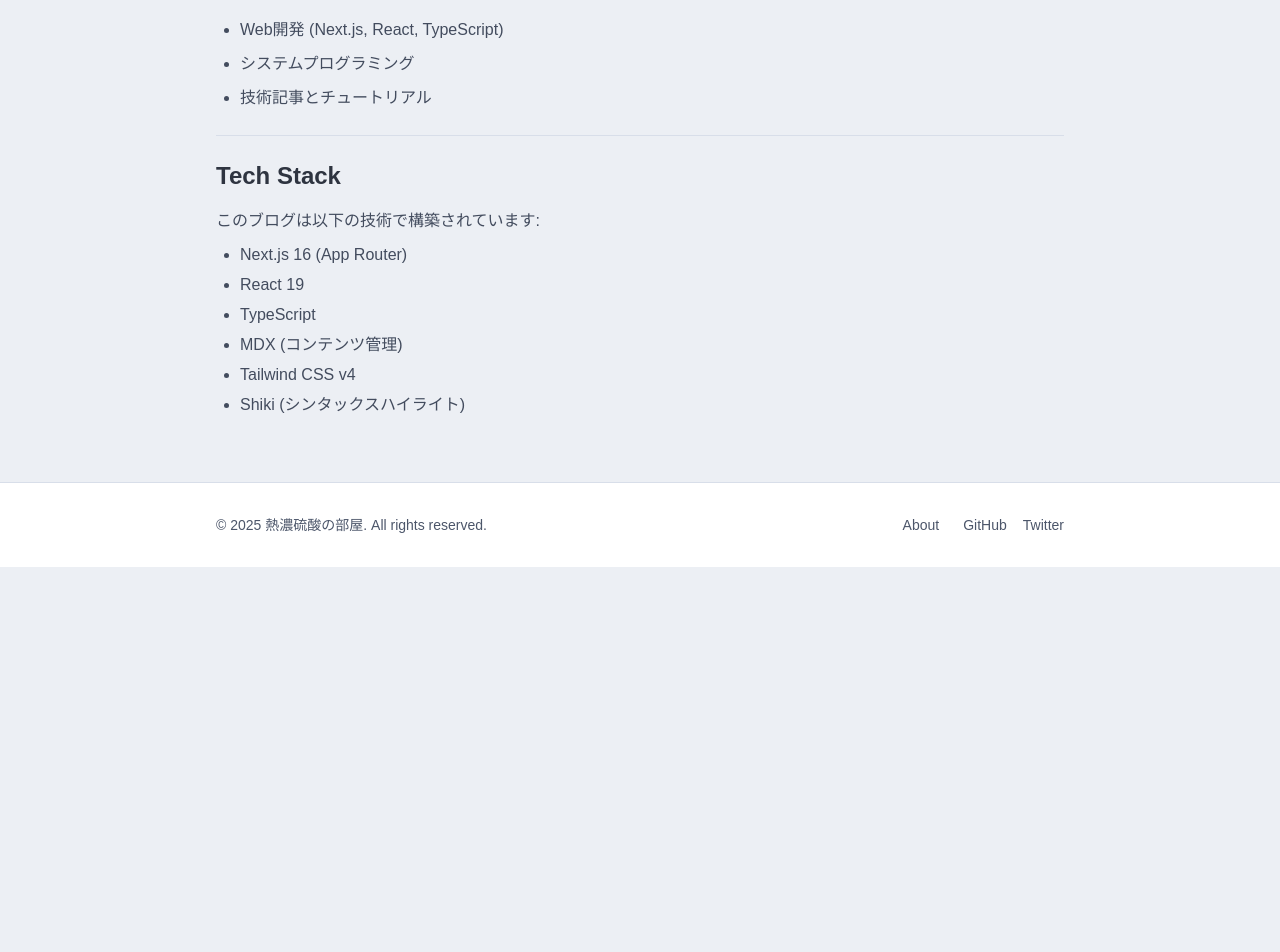
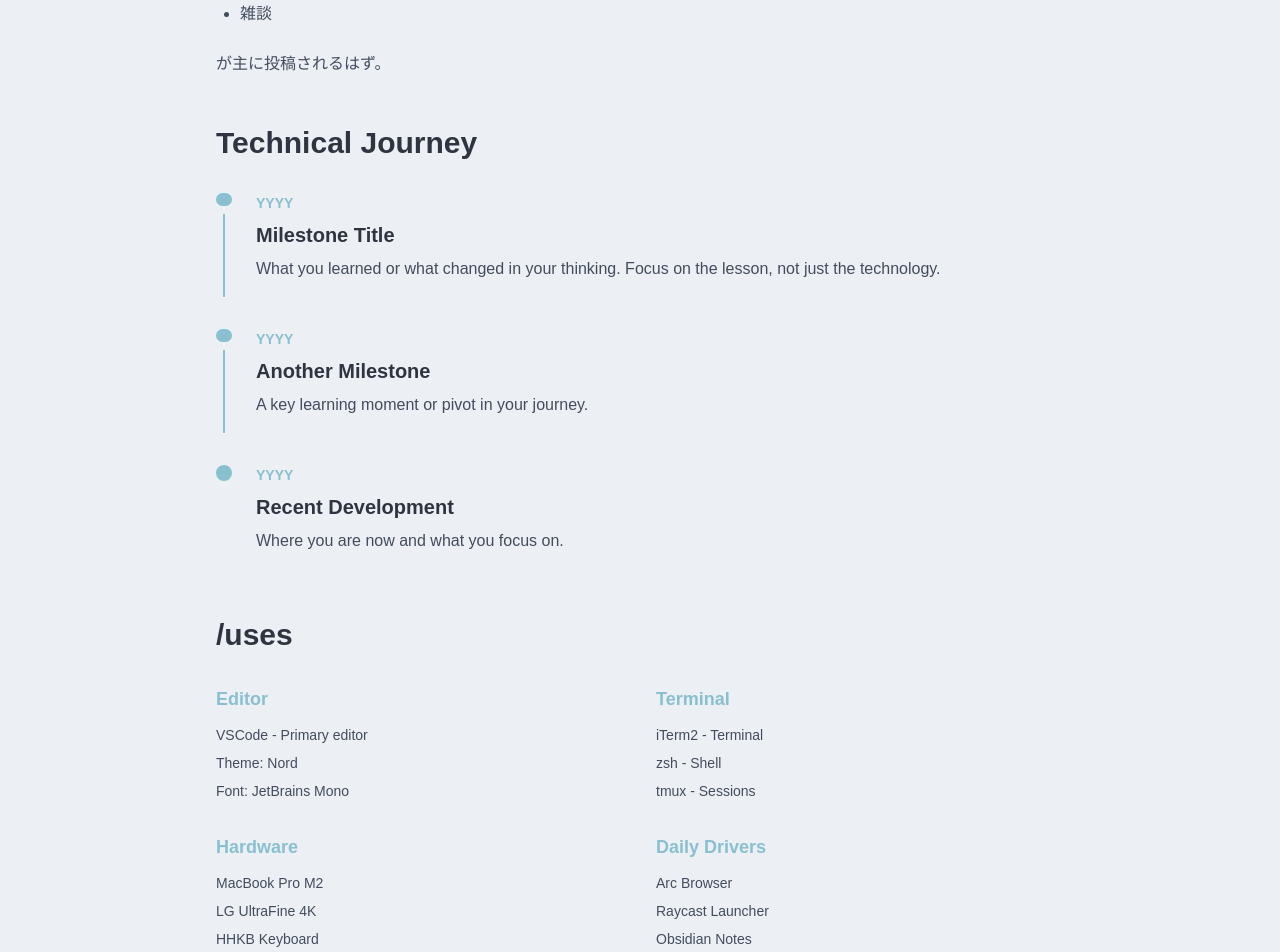
Before and after one commit to HTsulfuric/my_blog, a Next.js app: page /about in a window 1280 px wide. Shown: the part 280-1232 px from the top of the page. Before the commit the page ends 847 px from the top, so only its background shows below. Built offline with nearby package versions, Linux system fonts and the light colour scheme.

Commit message:
lighthouse stuff

```diff
--- a/package.json
+++ b/package.json
@@ -6,7 +6,8 @@
     "dev": "next dev",
     "build": "next build",
     "start": "next start",
-    "lint": "eslint"
+    "lint": "eslint",
+    "lighthouse": "node scripts/lighthouse.js"
   },
   "dependencies": {
     "@tailwindcss/typography": "^0.5.19",
@@ -25,8 +26,10 @@
     "@types/react": "^19",
     "@types/react-dom": "^19",
     "babel-plugin-react-compiler": "1.0.0",
+    "chrome-launcher": "^1.2.1",
     "eslint": "^9",
     "eslint-config-next": "16.0.3",
+    "lighthouse": "^13.0.1",
     "tailwindcss": "^4",
     "typescript": "^5"
   }
--- /dev/null
+++ b/public/lighthouse.json
@@ -0,0 +1,4 @@
+{
+  "score": 0,
+  "lastUpdated": "2025-11-20T00:00:00.000Z"
+}
--- /dev/null
+++ b/scripts/lighthouse.js
@@ -0,0 +1,38 @@
+const lighthouse = require("lighthouse");
+const chromeLauncher = require("chrome-launcher");
+const fs = require("fs");
+
+async function runLighthouse() {
+  console.log("Launching Chrome...");
+  const chrome = await chromeLauncher.launch({ chromeFlags: ["--headless"] });
+
+  const options = {
+    logLevel: "info",
+    output: "json",
+    port: chrome.port,
+  };
+
+  const url = process.env.SITE_URL || "http://htsulfuric.com";
+
+  console.log(`Running Lighthouse on ${url}...`);
+  const runnerResult = await lighthouse(url, options);
+
+  const score = runnerResult.lhr.categories.performance.score * 100;
+
+  const data = {
+    score: Math.round(score),
+    lastUpdated: new Date().toISOString(),
+  };
+
+  fs.writeFileSync("public/lighthouse.json", JSON.stringify(data, null, 2));
+
+  console.log(`\nLighthouse Performance Score: ${Math.round(score)}/100`);
+  console.log(`Saved to public/lighthouse.json`);
+
+  await chrome.kill();
+}
+
+runLighthouse().catch((err) => {
+  console.error("Error running Lighthouse:", err);
+  process.exit(1);
+});
--- a/src/app/about/page.tsx
+++ b/src/app/about/page.tsx
@@ -1,3 +1,5 @@
+import lighthouseData from "../../../public/lighthouse.json";
+
 export const metadata = {
   title: "About",
   description: "熱濃硫酸の部屋について",
@@ -10,39 +12,199 @@ export default function AboutPage() {
         About
       </h1>
 
-      <div className="prose prose-lg dark:prose-invert max-w-none">
+      {/* Intro */}
+      <div className="prose prose-lg dark:prose-invert max-w-none mb-12">
         <div className="text-[#434C5E] dark:text-[#E5E9F0] leading-relaxed space-y-6">
-          <p>
-            プログラミングと技術についてのブログです。
-          </p>
-
-          <p>
-            主に以下のトピックを扱っています:
-          </p>
+          <p>技術談義と雑談をする場所。</p>
 
           <ul className="list-disc pl-6 space-y-2">
-            <li>Web開発 (Next.js, React, TypeScript)</li>
-            <li>システムプログラミング</li>
-            <li>技術記事とチュートリアル</li>
+            <li>最近やったこと(雑多)</li>
+            <li>雑談</li>
           </ul>
 
+          <p>が主に投稿されるはず。</p>
+        </div>
+      </div>
+
+      {/* Timeline Section */}
+      <div className="mb-16">
+        <h2 className="text-3xl font-semibold text-[#2E3440] dark:text-[#ECEFF4] mb-8">
+          Technical Journey
+        </h2>
+
+        <div className="space-y-8">
+          {/* Timeline Item 1 */}
+          <div className="flex gap-6">
+            <div className="flex flex-col items-center flex-shrink-0">
+              <div className="w-4 h-4 rounded-full bg-[#88C0D0]"></div>
+              <div className="w-0.5 h-full bg-[#88C0D0] mt-2"></div>
+            </div>
+            <div className="flex-grow pb-4">
+              <div className="text-sm font-bold text-[#88C0D0] mb-2">YYYY</div>
+              <h3 className="text-xl font-semibold text-[#2E3440] dark:text-[#ECEFF4] mb-2">
+                Milestone Title
+              </h3>
+              <p className="text-[#434C5E] dark:text-[#E5E9F0]">
+                What you learned or what changed in your thinking. Focus on the
+                lesson, not just the technology.
+              </p>
+            </div>
+          </div>
+
+          {/* Timeline Item 2 */}
+          <div className="flex gap-6">
+            <div className="flex flex-col items-center flex-shrink-0">
+              <div className="w-4 h-4 rounded-full bg-[#88C0D0]"></div>
+              <div className="w-0.5 h-full bg-[#88C0D0] mt-2"></div>
+            </div>
+            <div className="flex-grow pb-4">
+              <div className="text-sm font-bold text-[#88C0D0] mb-2">YYYY</div>
+              <h3 className="text-xl font-semibold text-[#2E3440] dark:text-[#ECEFF4] mb-2">
+                Another Milestone
+              </h3>
+              <p className="text-[#434C5E] dark:text-[#E5E9F0]">
+                A key learning moment or pivot in your journey.
+              </p>
+            </div>
+          </div>
+
+          {/* Timeline Item 3 */}
+          <div className="flex gap-6">
+            <div className="flex flex-col items-center flex-shrink-0">
+              <div className="w-4 h-4 rounded-full bg-[#88C0D0]"></div>
+            </div>
+            <div className="flex-grow">
+              <div className="text-sm font-bold text-[#88C0D0] mb-2">YYYY</div>
+              <h3 className="text-xl font-semibold text-[#2E3440] dark:text-[#ECEFF4] mb-2">
+                Recent Development
+              </h3>
+              <p className="text-[#434C5E] dark:text-[#E5E9F0]">
+                Where you are now and what you focus on.
+              </p>
+            </div>
+          </div>
+        </div>
+
+        {/* TODO for user */}
+        {/*
+          TODO: Customize timeline above
+          - Replace YYYY with actual years
+          - Update titles and descriptions with your journey
+          - Add or remove items (duplicate the structure)
+          - Focus on what you learned, not just tech lists
+        */}
+      </div>
+
+      {/* Uses Section */}
+      <div className="mb-16">
+        <h2 className="text-3xl font-semibold text-[#2E3440] dark:text-[#ECEFF4] mb-8">
+          /uses
+        </h2>
+
+        <div className="grid md:grid-cols-2 gap-8">
+          {/* Editor */}
+          <div>
+            <h3 className="text-lg font-semibold text-[#88C0D0] mb-3">
+              Editor
+            </h3>
+            <ul className="space-y-2 text-[#434C5E] dark:text-[#E5E9F0] text-sm">
+              <li>VSCode - Primary editor</li>
+              <li>Theme: Nord</li>
+              <li>Font: JetBrains Mono</li>
+            </ul>
+          </div>
+
+          {/* Terminal */}
+          <div>
+            <h3 className="text-lg font-semibold text-[#88C0D0] mb-3">
+              Terminal
+            </h3>
+            <ul className="space-y-2 text-[#434C5E] dark:text-[#E5E9F0] text-sm">
+              <li>iTerm2 - Terminal</li>
+              <li>zsh - Shell</li>
+              <li>tmux - Sessions</li>
+            </ul>
+          </div>
+
+          {/* Hardware */}
+          <div>
+            <h3 className="text-lg font-semibold text-[#88C0D0] mb-3">
+              Hardware
+            </h3>
+            <ul className="space-y-2 text-[#434C5E] dark:text-[#E5E9F0] text-sm">
+              <li>MacBook Pro M2</li>
+              <li>LG UltraFine 4K</li>
+              <li>HHKB Keyboard</li>
+            </ul>
+          </div>
+
+          {/* Daily Drivers */}
+          <div>
+            <h3 className="text-lg font-semibold text-[#88C0D0] mb-3">
+              Daily Drivers
+            </h3>
+            <ul className="space-y-2 text-[#434C5E] dark:text-[#E5E9F0] text-sm">
+              <li>Arc Browser</li>
+              <li>Raycast Launcher</li>
+              <li>Obsidian Notes</li>
+            </ul>
+          </div>
+        </div>
+
+        {/* What I Stopped Using */}
+        <div className="mt-8 p-4 bg-[#BF616A] bg-opacity-10 dark:bg-[#BF616A] dark:bg-opacity-20 rounded-lg border border-[#BF616A]">
+          <h3 className="text-lg font-semibold text-[#BF616A] mb-3">
+            What I Stopped Using
+          </h3>
+          <ul className="space-y-2 text-[#434C5E] dark:text-[#E5E9F0] text-sm">
+            <li>Docker Desktop - Too heavy, switched to Colima</li>
+            <li>Postman - Bloated, using Bruno now</li>
+            <li>Notion - Too slow, back to markdown</li>
+          </ul>
+        </div>
+
+        {/* TODO for user */}
+        {/*
+          TODO: Update /uses section with your actual tools
+          - Replace all placeholder tools with what you use
+          - Add or remove categories as needed
+          - Keep "What I Stopped Using" honest
+        */}
+      </div>
+
+      {/* Tech Stack */}
       <div className="pt-6 border-t border-[#D8DEE9] dark:border-[#4C566A]">
         <h2 className="text-2xl font-semibold text-[#2E3440] dark:text-[#ECEFF4] mb-4">
           Tech Stack
         </h2>
-            <p>
-              このブログは以下の技術で構築されています:
+        <p className="text-[#434C5E] dark:text-[#E5E9F0] mb-2">
+          このブログの構成要素:
         </p>
-            <ul className="list-disc pl-6 space-y-1 mt-2">
+        <ul className="list-disc pl-6 space-y-1 text-[#434C5E] dark:text-[#E5E9F0]">
           <li>Next.js 16 (App Router)</li>
           <li>React 19</li>
           <li>TypeScript</li>
-              <li>MDX (コンテンツ管理)</li>
+          <li>MDX</li>
           <li>Tailwind CSS v4</li>
-              <li>Shiki (シンタックスハイライト)</li>
         </ul>
+
+        {/* Lighthouse Score */}
+        {lighthouseData.score > 0 && (
+          <div className="mt-6 p-4 bg-[#88C0D0] bg-opacity-10 dark:bg-[#88C0D0] dark:bg-opacity-20 rounded-lg border border-[#88C0D0]">
+            <div className="flex items-center justify-between">
+              <span className="text-sm text-[#434C5E] dark:text-[#E5E9F0]">
+                Lighthouse Performance
+              </span>
+              <span className="text-2xl font-bold text-[#88C0D0]">
+                {lighthouseData.score}/100
+              </span>
             </div>
+            <p className="text-xs text-[#434C5E] dark:text-[#E5E9F0] mt-2">
+              Last tested:{" "}
+              {new Date(lighthouseData.lastUpdated).toLocaleDateString("ja-JP")}
+            </p>
           </div>
+        )}
       </div>
     </div>
   );
```
Also changed, not shown: 1 other file (tests, documents, lock files or other folders). Lines whose indentation alone changed are shown as unchanged.
